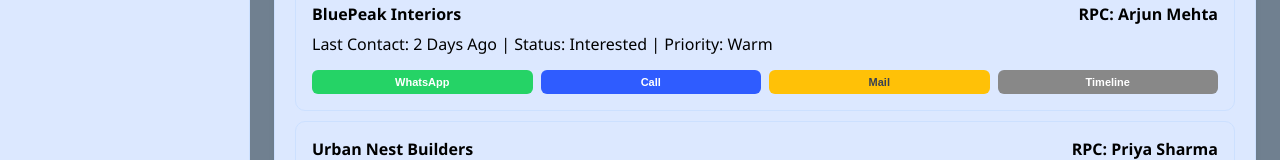
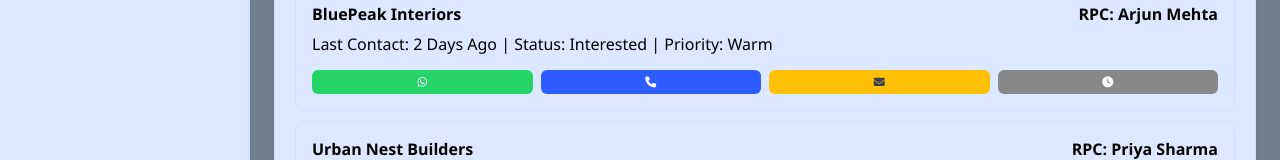
Before and after one commit to stirr3dz3phyr-ship-it/LeadFlow-WarMachine, a React (Vite) app: page / in a window 1280 px wide. Shown: the part 319-479 px from the top of the page. Built offline with nearby package versions, Linux system fonts and the light colour scheme.

Commit message:
Update App.jsx

```diff
--- a/src/App.jsx
+++ b/src/App.jsx
@@ -46,10 +46,10 @@ export default function App() {
                 <span>Last Contact: 2 Days Ago | Status: Interested | Priority: Warm</span>
               </div>
               <div className="lead-actions">
-  <button className="action-btn bg-whatsapp">WhatsApp</button>
-  <button className="action-btn bg-call">Call</button>
-  <button className="action-btn bg-mail">Mail</button>
-  <button className="action-btn bg-timeline">Timeline</button>
+  <button className="action-btn bg-whatsapp"><i className="fa-brands fa-whatsapp"></i></button>
+  <button className="action-btn bg-call"><i className="fa-solid fa-phone"></i></button>
+  <button className="action-btn bg-mail"><i className="fa-solid fa-envelope"></i></button>
+  <button className="action-btn bg-timeline"><i className="fa-solid fa-clock"></i></button>
 </div>
             </div>
             {/* ROW 2 */}
```
